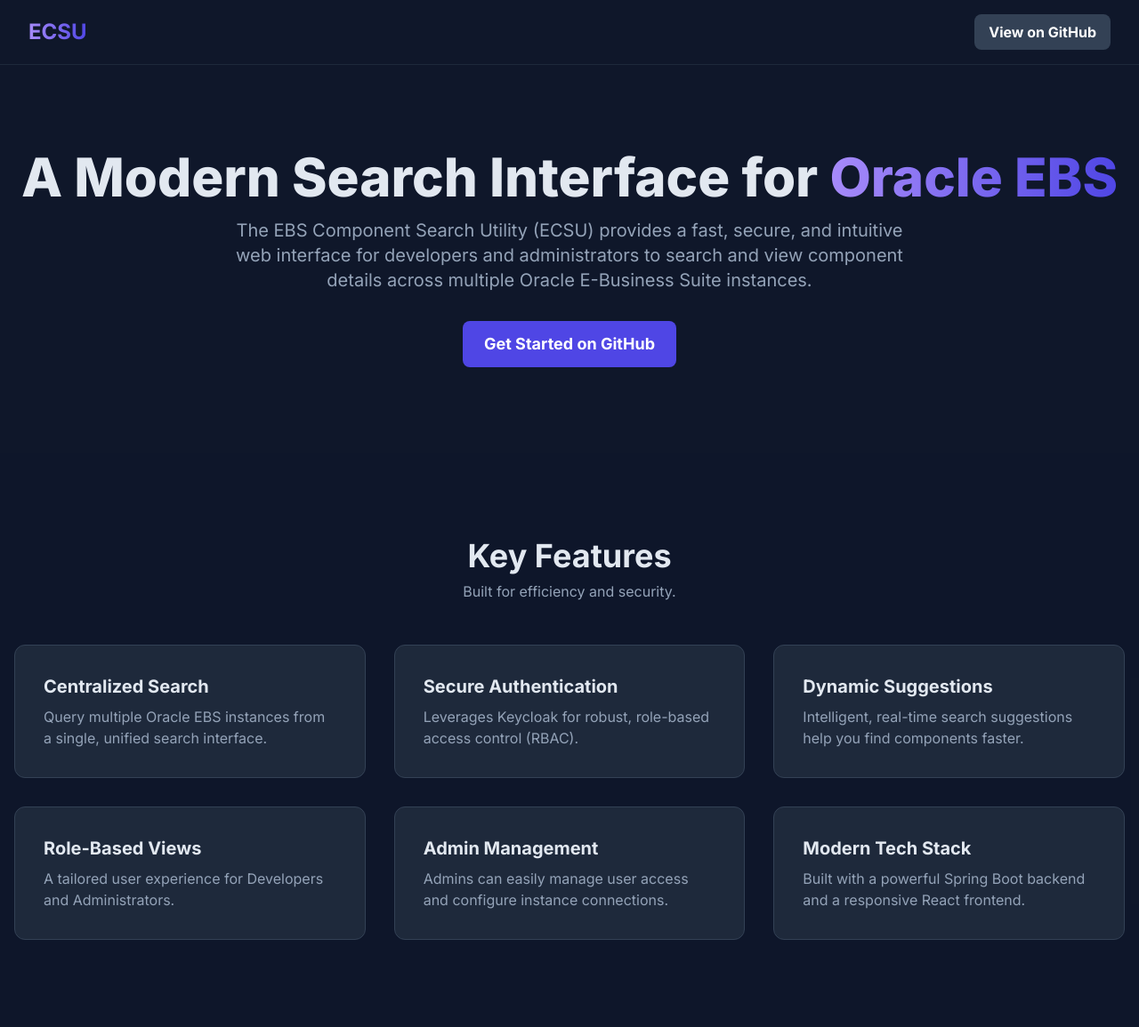
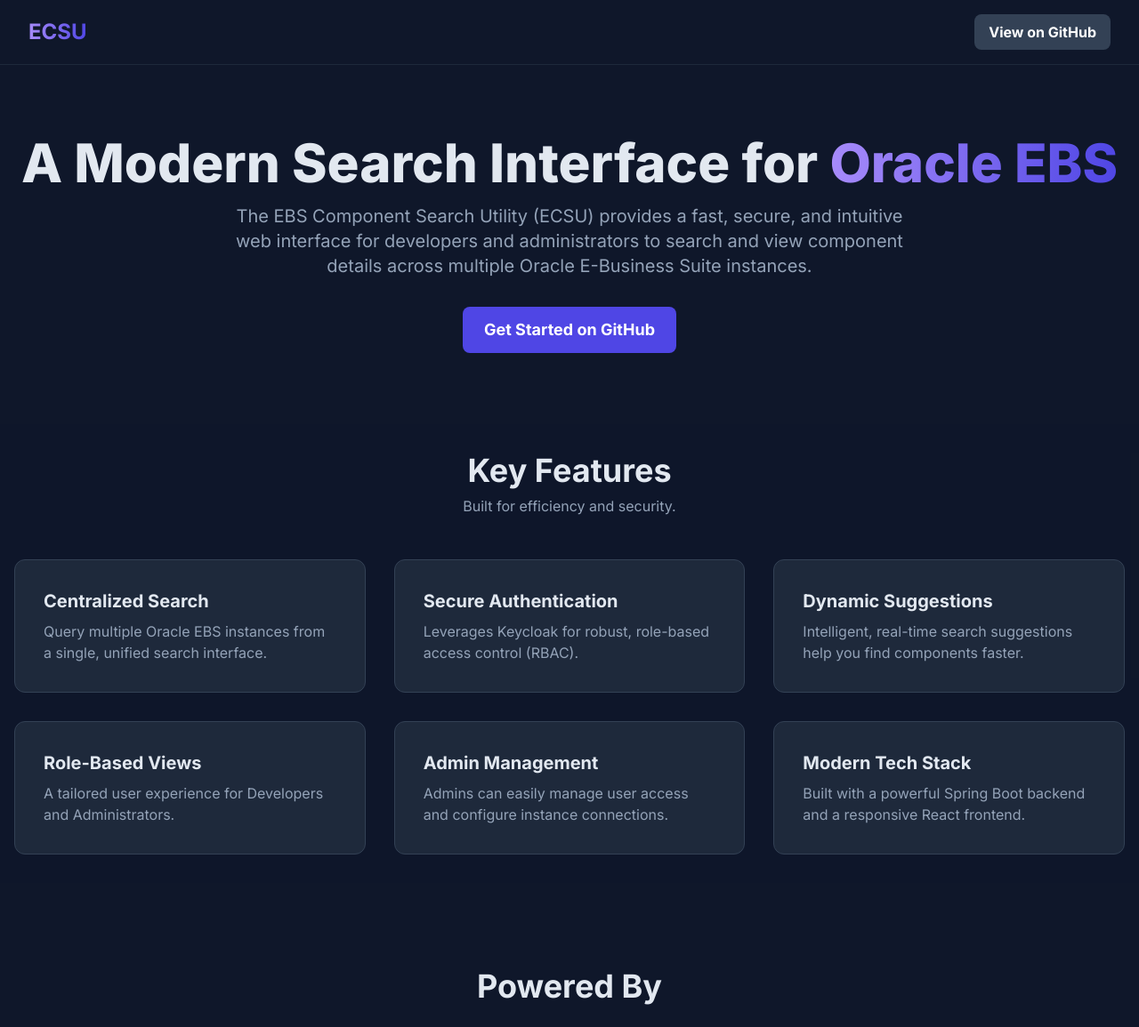
Before and after one commit to RC2427/ECSU-Webpage, a plain HTML site: page index.html in a window 1280 px wide. Shown: the top 1155 px of the page at 89% size. Drawn offline with nearby package versions, Linux system fonts and the light colour scheme.

Commit message:
Adjusted Spacing

```diff
--- a/index.html
+++ b/index.html
@@ -51,7 +51,7 @@
     </header>
 
     <!-- Hero Section -->
-    <main class="container mx-auto px-4 py-16 md:py-24 text-center">
+    <main class="container mx-auto px-4 py-16 md:py-20 text-center">
         <h2 class="text-4xl md:text-6xl font-extrabold mb-4">
             A Modern Search Interface for <span class="gradient-text">Oracle EBS</span>
         </h2>
@@ -66,7 +66,7 @@
     </main>
 
     <!-- Features Section -->
-    <section id="features" class="py-16 md:py-24 bg-slate-900/50">
+    <section id="features" class="py-16 md:py-8 bg-slate-900/50">
         <div class="container mx-auto px-4">
             <div class="text-center mb-12">
                 <h3 class="text-3xl md:text-4xl font-bold">Key Features</h3>
```
